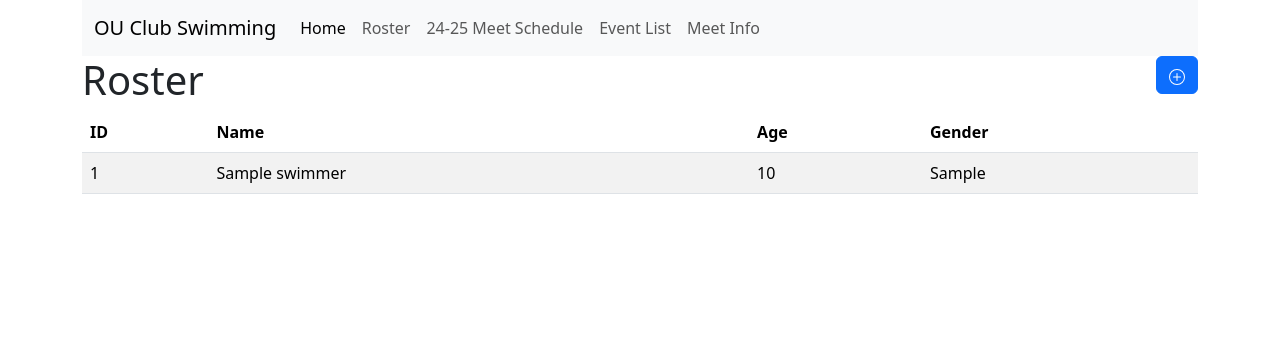
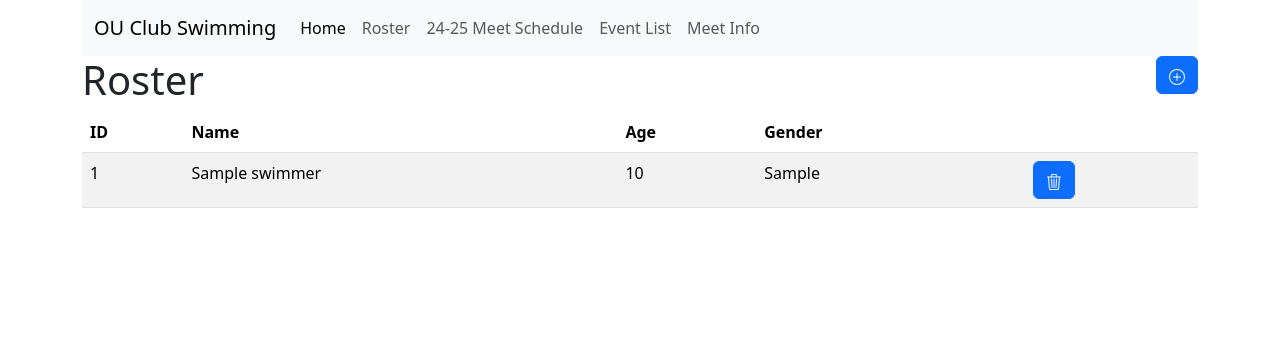
Before and after one commit to haleyraburn/mis4013project, a PHP site: page /swimmers.php in a window 1280 px wide. Shown: the top 356 px of the page. Run offline with PHP 8.4, Linux system fonts and the light colour scheme; tables that the repository leaves empty or names only in its code hold one stand-in row (values such as "Sample post").

Commit message:
Update view-swimmers.php

```diff
--- a/view-swimmers.php
+++ b/view-swimmers.php
@@ -15,6 +15,8 @@
       <th>Name</th>
       <th>Age</th>
       <th>Gender</th>
+      <th></th>
+      <th></th>
     </tr>
   </thead>
   <tbody>
@@ -26,6 +28,18 @@
           <td><?php echo $swimmer['swimmer_name']; ?></td>
           <td><?php echo $swimmer['swimmer_age']; ?></td>
           <td><?php echo $swimmer['swimmer_gender']; ?></td>
+          <td>
+          </td>
+          <td>
+          <form method="post" action="">
+            <input type="hidden" name="sid" value="<?php echo $swimmer['swimmer_id']; ?>">
+            <input type="hidden" name="actionType" value="Delete">
+            <button type="submit" class="btn btn-primary">
+              <svg xmlns="http://www.w3.org/2000/svg" width="16" height="16" fill="currentColor" class="bi bi-trash3" viewBox="0 0 16 16">
+                <path d="M6.5 1h3a.5.5 0 0 1 .5.5v1H6v-1a.5.5 0 0 1 .5-.5M11 2.5v-1A1.5 1.5 0 0 0 9.5 0h-3A1.5 1.5 0 0 0 5 1.5v1H1.5a.5.5 0 0 0 0 1h.538l.853 10.66A2 2 0 0 0 4.885 16h6.23a2 2 0 0 0 1.994-1.84l.853-10.66h.538a.5.5 0 0 0 0-1zm1.958 1-.846 10.58a1 1 0 0 1-.997.92h-6.23a1 1 0 0 1-.997-.92L3.042 3.5zm-7.487 1a.5.5 0 0 1 .528.47l.5 8.5a.5.5 0 0 1-.998.06L5 5.03a.5.5 0 0 1 .47-.53Zm5.058 0a.5.5 0 0 1 .47.53l-.5 8.5a.5.5 0 1 1-.998-.06l.5-8.5a.5.5 0 0 1 .528-.47M8 4.5a.5.5 0 0 1 .5.5v8.5a.5.5 0 0 1-1 0V5a.5.5 0 0 1 .5-.5"/>
+              </svg>
+            </button>
+          </td>
         </tr>
       <?php
       }
```
